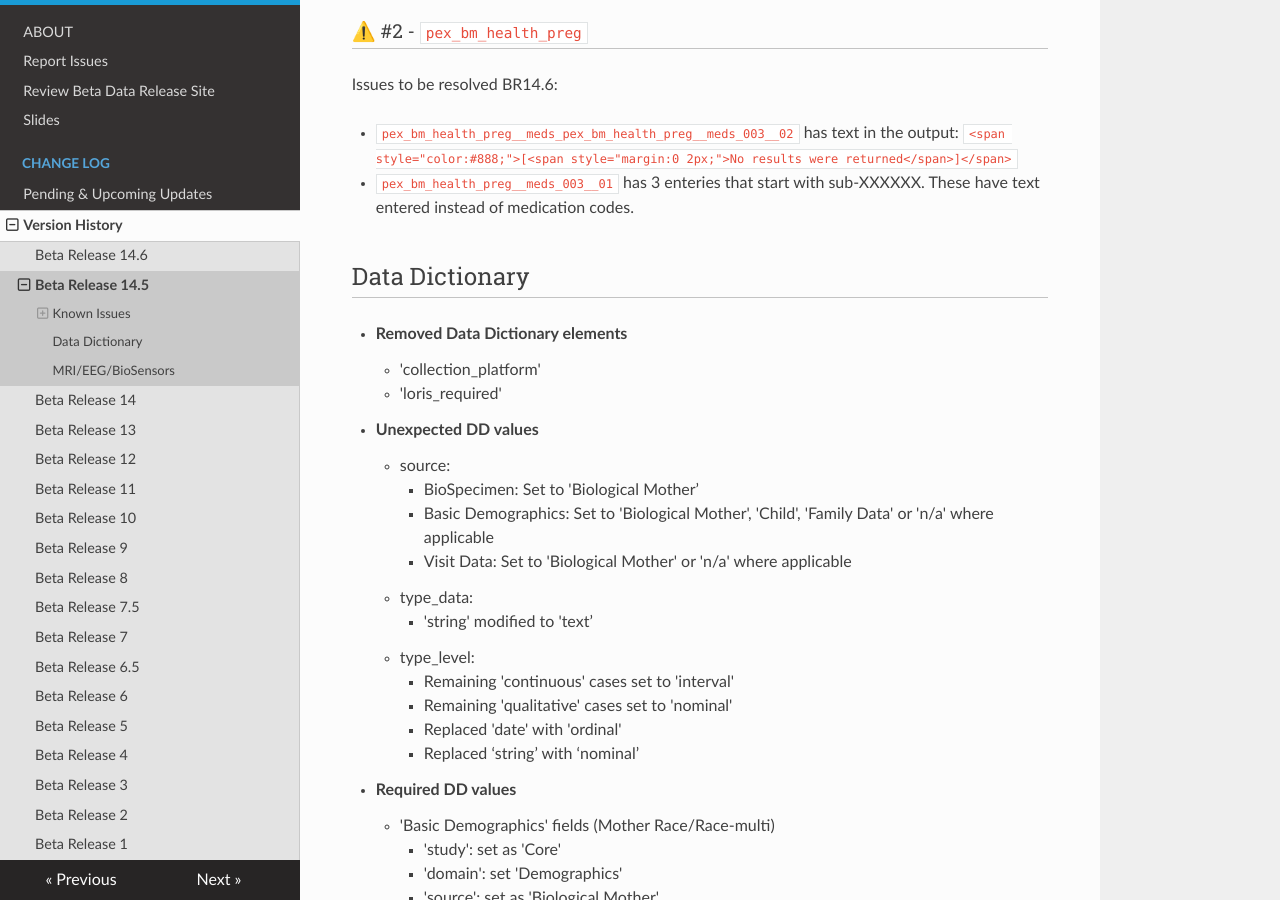
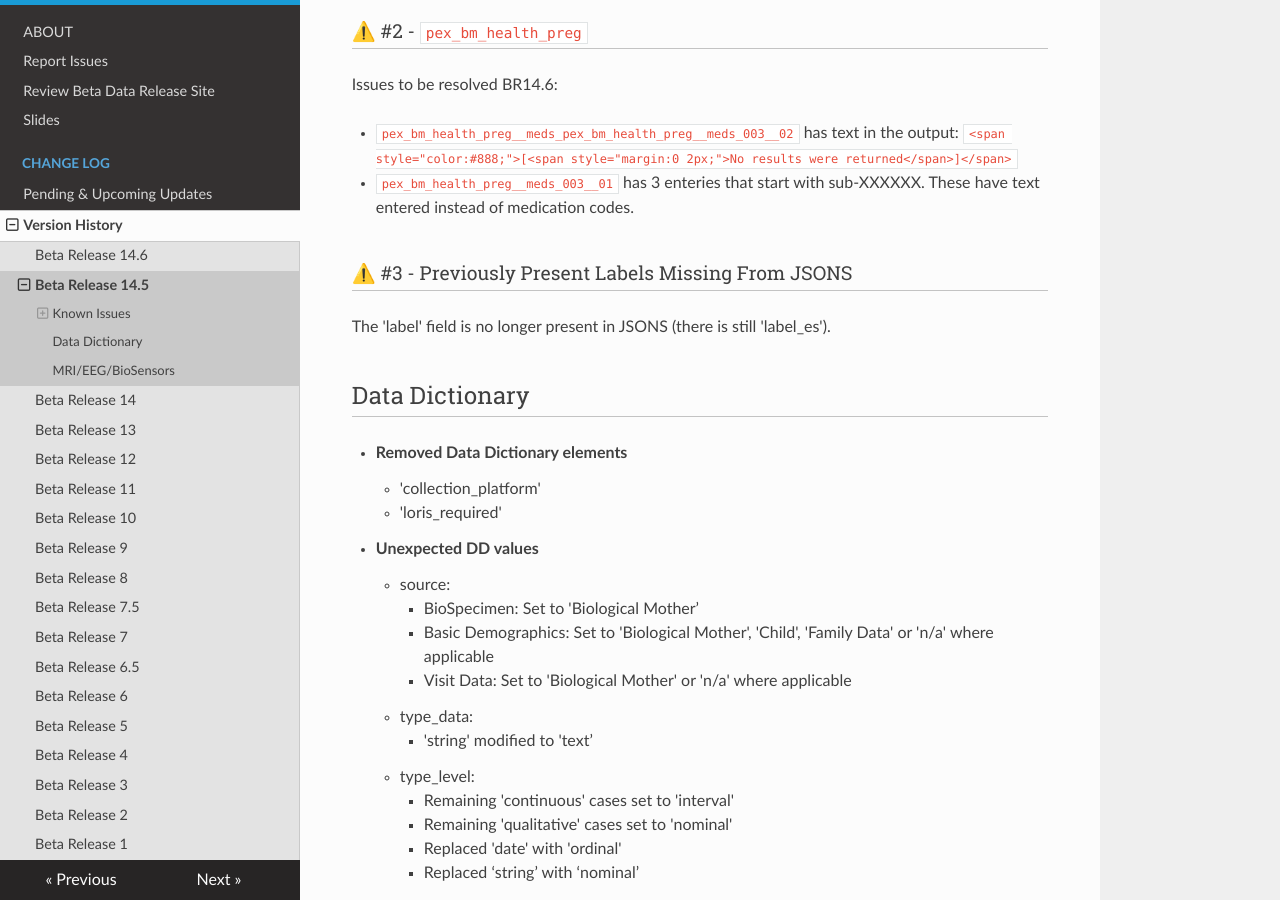
Before and after one commit to DCAN-Labs/hbcd-docs-internal, an MkDocs documentation site: the page built from docs/changelog/versions/BR14.5.md, in a window 1280 px wide and 900 px high, scrolled down 1017 px. Built offline with MkDocs 1.6.1, drawn with Linux system fonts in a browser that asks for light colours; nearby versions of some CDN libraries.

Commit message:
add missing label issue BR14.5

```diff
--- a/docs/changelog/versions/BR14.5.md
+++ b/docs/changelog/versions/BR14.5.md
@@ -29,6 +29,8 @@ Issues to be resolved BR14.6:
  - `pex_bm_health_preg__meds_pex_bm_health_preg__meds_003__02` has text in the output: `<span style="color:#888;">[<span style="margin:0 2px;">No results were returned</span>]</span>`
  - `pex_bm_health_preg__meds_003__01` has 3 enteries that start with sub-XXXXXX. These have text entered instead of medication codes.
 
+### ⚠️ #3 - Previously Present Labels Missing From JSONS
+The 'label' field is no longer present in JSONS (there is still 'label_es').
 
 ## Data Dictionary
 
```
